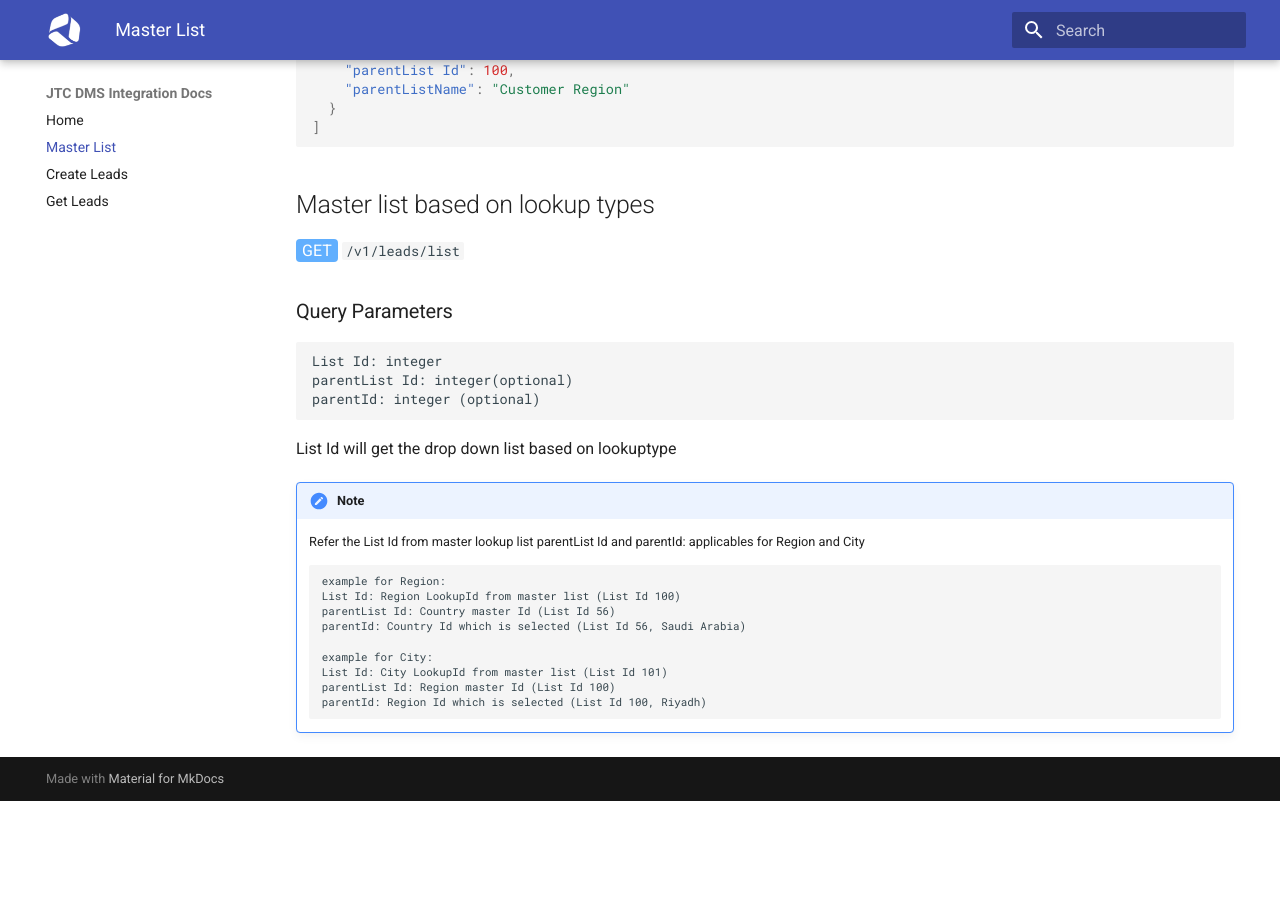
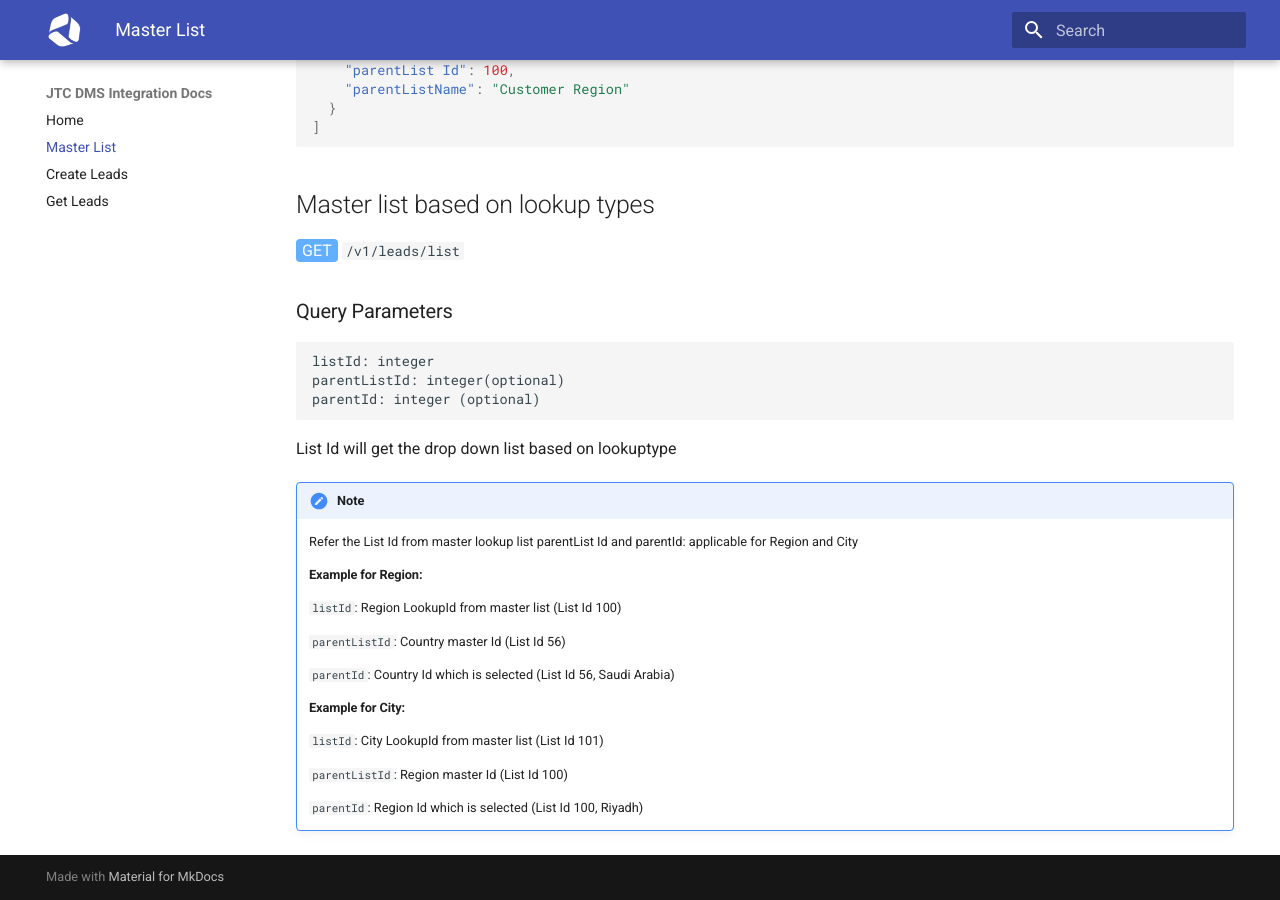
Before and after one commit to aljabr-trading/dms-external-docs, an MkDocs documentation site: the page built from docs/lookups.md, in a window 1280 px wide and 900 px high, scrolled down 3658 px. Built offline with MkDocs 1.6.1 and Material for MkDocs 9.7.7, drawn with Linux system fonts in a browser that asks for light colours; before the commit the page ends 4459 px from its top, so only the background shows below that.

Commit message:
fix: updated info

````diff
--- a/docs/lookups.md
+++ b/docs/lookups.md
@@ -199,21 +199,27 @@ TEST: https://dms-gs-test.jtc.aljabr.com.sa/gs
 ### Query Parameters
 
 ```
-List Id: integer
-parentList Id: integer(optional)
+listId: integer
+parentListId: integer(optional)
 parentId: integer (optional)
 ```
 List Id will get the drop down list based on lookuptype
 !!!Note
     Refer the List Id from master lookup list
-    parentList Id and parentId: applicables for Region and City
+    parentList Id and parentId: applicable for Region and City
 
-        example for Region:
-        List Id: Region LookupId from master list (List Id 100)
-        parentList Id: Country master Id (List Id 56)
-        parentId: Country Id which is selected (List Id 56, Saudi Arabia)
+    #### Example for Region:
 
-        example for City:
-        List Id: City LookupId from master list (List Id 101)
-        parentList Id: Region master Id (List Id 100)
-        parentId: Region Id which is selected (List Id 100, Riyadh)
+    `listId`: Region LookupId from master list (List Id 100)
+
+    `parentListId`: Country master Id (List Id 56)
+
+    `parentId`: Country Id which is selected (List Id 56, Saudi Arabia)
+
+    #### Example for City:
+
+    `listId`: City LookupId from master list (List Id 101)
+
+    `parentListId`: Region master Id (List Id 100)
+
+    `parentId`: Region Id which is selected (List Id 100, Riyadh)
````
